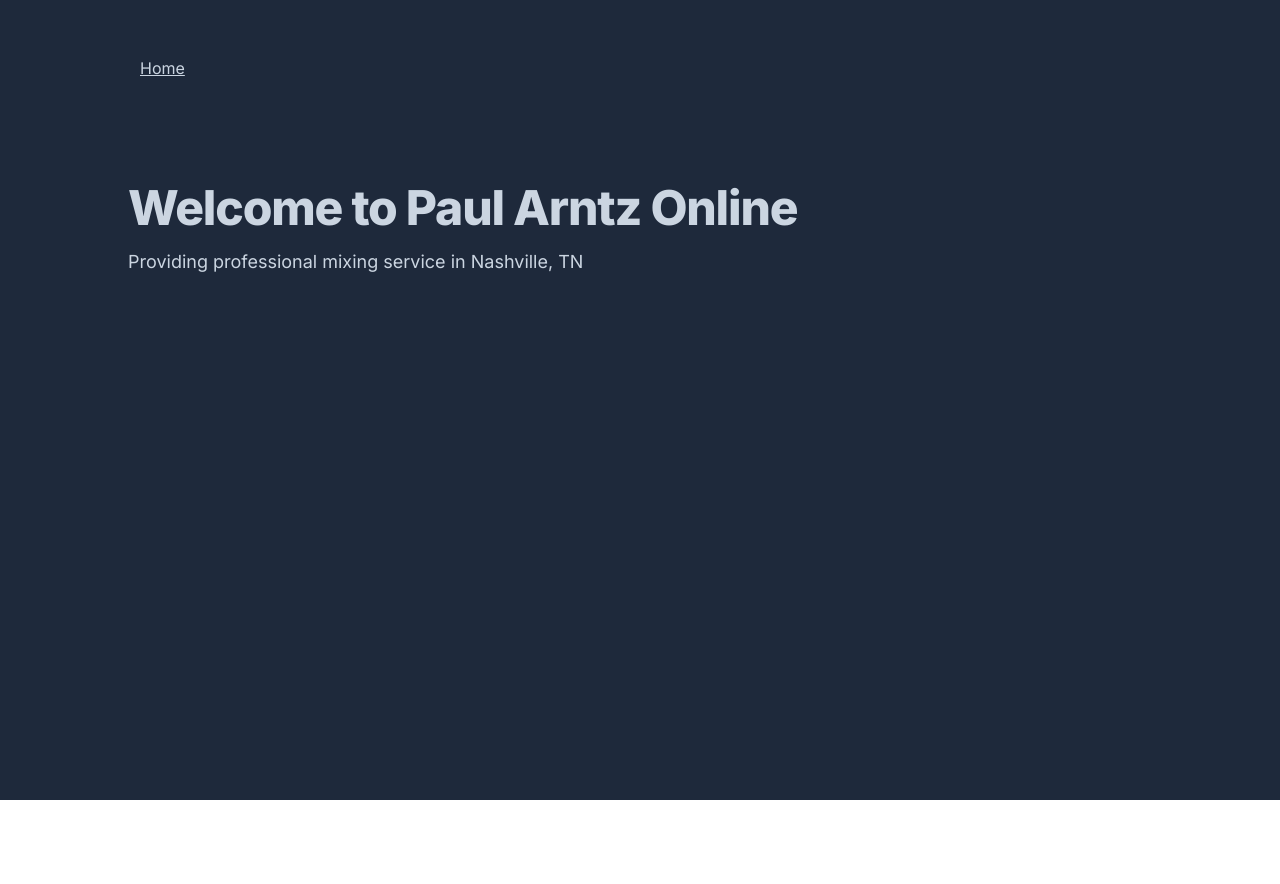
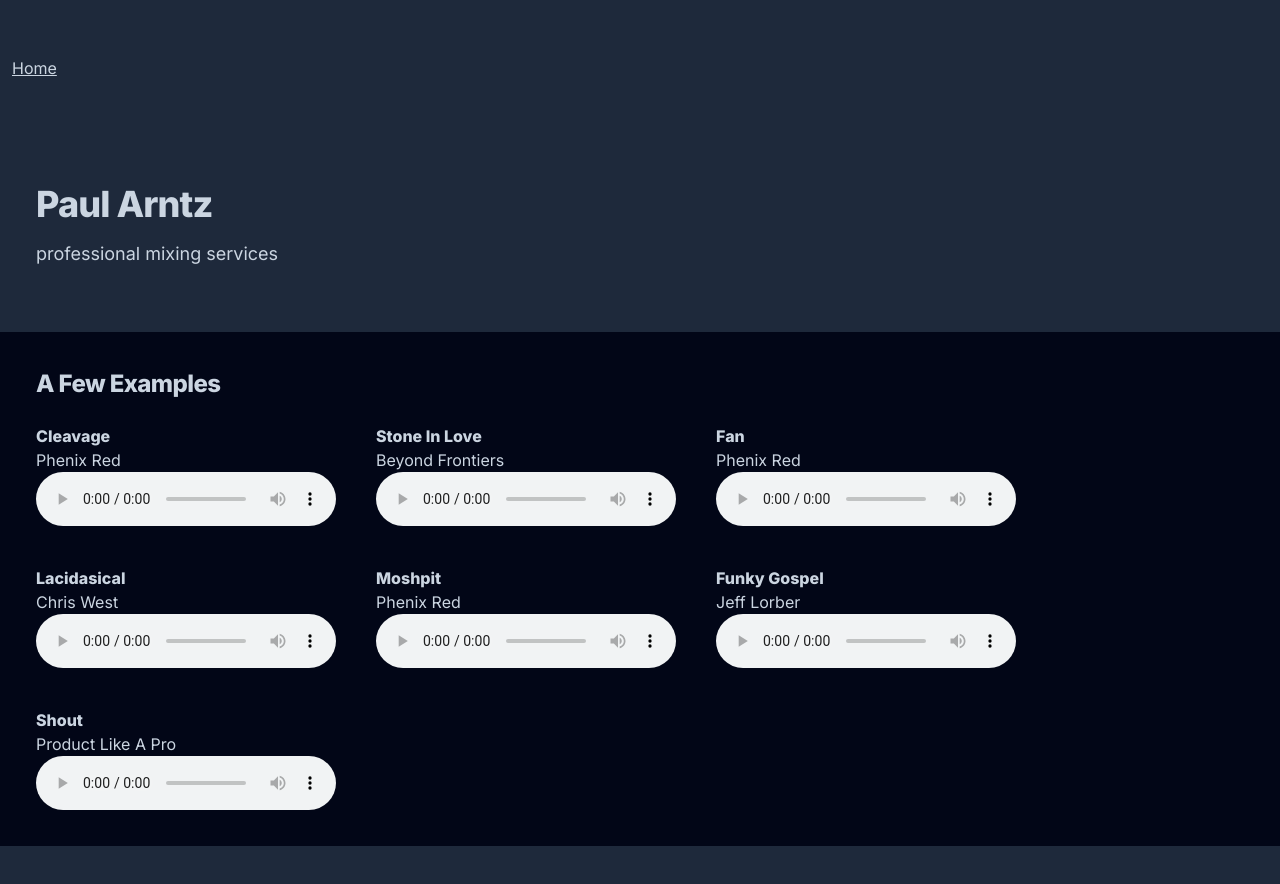
Before and after one commit to paularntz/paul_arntz_mixes, a Next.js app: page / in a window 1280 px wide. Shown: the top 884 px of the page. Before the commit the page ends 800 px from the top, so only its background shows below. Built offline with nearby package versions, Linux system fonts and the light colour scheme.

Commit message:
work on music playback

```diff
--- a/app/layout.jsx
+++ b/app/layout.jsx
@@ -14,10 +14,11 @@ export default function RootLayout({ children }) {
         <html lang="en" data-theme="lofi">
             <head>
                 {/* <link rel="icon" href="/favicon.svg" sizes="any" /> */}
+                <script type="text/javascript" src="https://www.dropbox.com/static/api/2/dropins.js" id="dropboxjs" data-app-key="z4jo4b5qm11lojx"></script>
             </head>
-            <body className="antialiased text-slate-300 bg-slate-800">
-                <div className="flex flex-col min-h-screen px-6 sm:px-12">
-                    <div className="flex flex-col w-full max-w-5xl mx-auto grow">
+            <body className="w-screen antialiased text-slate-300 bg-slate-800">
+                <div className="flex flex-col w-screen min-h-screen">
+                    <div className="flex flex-col w-screen mx-auto grow">
                         <Header />
                         <div className="grow">{children}</div>
                         <Footer />
--- a/app/page.jsx
+++ b/app/page.jsx
@@ -1,29 +1,69 @@
 "use client"
-import Player from "@madzadev/audio-player";
-import "@madzadev/audio-player/dist/index.css";
+import { Audio } from "components/audio";
 
-const tracks = [
+const currentTracks = [
     {
-      url: "Cleavage.mp3",
-      title: "Cleavage - Phenix Red",
-      tags: ["RNB"],
+        key: "3",
+        url: "https://www.dropbox.com/scl/fi/7h6xhsx2ppq39opaxing1/2023-01-03-Cleavage-Master.mp3?rlkey=0n1pxqx3ffjzyqz5zu8401v73&st=gvn7vcog&dl=1                      ",
+        title: "Cleavage",
+        artist: "Phenix Red",
+        type: "audio/mpeg",
     },
     {
-        url:"Shout.mp3",
-        title: "Shout - PLAP Band - (PLAP)",
-        tags: ["Rock", "Pop"],
+        key: "6",
+        url: "https://www.dropbox.com/scl/fi/cn9rj72yr04mz7c0h1ud7/2022-09-14-Stone-In-Love.mp3?rlkey=t507ey43w4hmi372hjwui1eyc&st=j6dey14g&dl=1",
+        title: "Stone In Love",
+        artist: "Beyond Frontiers",
+        type: "audio/mpeg",
     },
-  ];
+    {
+        key: "4",
+        url: "https://www.dropbox.com/scl/fi/i1iumz1u0hys2r2v2yx2p/2023-04-25-3-Fan.mp3?rlkey=ncb6mexr5yoowmuhst94ax3zq&st=i3r8get9&dl=1",
+        title: "Fan",
+        artist: "Phenix Red",
+        type: "audio/mpeg",
+    },
+    {
+        key: "7",
+        url: "https://www.dropbox.com/scl/fi/mp05v75wgzqm0bp0xojh3/2022-09-26-Lacidasical-Mastered.mp3?rlkey=ez8aq4x5lhslzn3ugc9dg61wu&st=y2fyy8ae&dl=1",
+        title: "Lacidasical",
+        artist: "Chris West",
+        type: "audio/mpeg",
+    },
+    {
+        key: "5",
+        url: "https://www.dropbox.com/scl/fi/49zo30i6aja2yvuyy2teg/2024-02-17-3-Moshpit.mp3?rlkey=49hp0jot43fi2mxgy5v19ad7r&st=sy9kimxg&dl=1",
+        title: "Moshpit",
+        artist: "Phenix Red",
+        type: "audio/mpeg",
+    },
+    {
+        key: "1",
+        url: "https://www.dropbox.com/scl/fi/ewrtk4npqvcrk5lic2upf/2022-02-01-Funky-Gospel-Paul-Arntz-Mix_1.mp3?rlkey=ska4x7qb8fosfp6slp7dlala5&dl=1",
+        title: "Funky Gospel",
+        artist: "Jeff Lorber",
+        type: "audio/mpeg",
+    },
+    {
+        key: "2",
+        url: "https://www.dropbox.com/scl/fi/pxh2tfti7lgm1uzy2a4q5/2024-02-02-Shout.mp3?rlkey=ifkvpiuw00z9jf8opkmqbea6c&st=vldslkd8&dl=1",
+        title: "Shout",
+        artist: "Product Like A Pro",
+        type: "audio/mpeg",
+    },
+];
 
 export default function Page() {
     return (
         <main className="flex flex-col gap-8 sm:gap-16">
-            <section className="flex flex-col items-start gap-3 sm:gap-4">
-                <h1 className="mb-0">Welcome to Paul Arntz Online</h1>
-                <p className="text-lg">Providing professional mixing service in Nashville, TN</p>
+            <section className="px-9 flex flex-col items-start gap-3 sm:gap-4 w-screen">
+                <h1 className="mb-0 text-4xl">Paul Arntz</h1>
+                <p className="text-lg">professional mixing services</p>
             </section>
-            {/* <h2>All tracks mixed by Paul Arntz</h2>
-            <Player trackList={tracks} /> */}
+            <section className="bg-slate-950 w-screen p-9">
+                <h1 className="text-2xl">A Few Examples</h1>
+                <Audio tracks={currentTracks} />
+            </section>
         </main>
     );
 }
--- /dev/null
+++ b/components/audio.jsx
@@ -0,0 +1,19 @@
+
+
+export function Audio({ tracks }) {
+    return (
+        <div className="flex flex-wrap gap-10 max-w-full">
+            {tracks.map(track =>
+            <div className="">
+                <div>
+                    <strong>{track.title}</strong><br />
+                    <span>{track.artist}</span>
+                </div>
+                <audio key={track.key} className="dropbox-embed" controls preload="auto">
+                    <source src={track.url} type={track.type} />
+                </audio>
+            </div>
+            )}
+        </div>
+    )
+}
--- a/package.json
+++ b/package.json
@@ -21,11 +21,11 @@
     },
     "devDependencies": {
         "@tailwindcss/forms": "^0.5.7",
-        "autoprefixer": "^10.4.18",
+        "autoprefixer": "^10.4.19",
         "daisyui": "^4.0.5",
         "eslint": "8.57.0",
         "eslint-config-next": "14.1.4",
-        "postcss": "^8.4.36",
-        "tailwindcss": "^3.4.1"
+        "postcss": "^8.4.38",
+        "tailwindcss": "^3.4.3"
     }
 }
```
Also changed, not shown: 1 other file (tests, documents, lock files or other folders).
